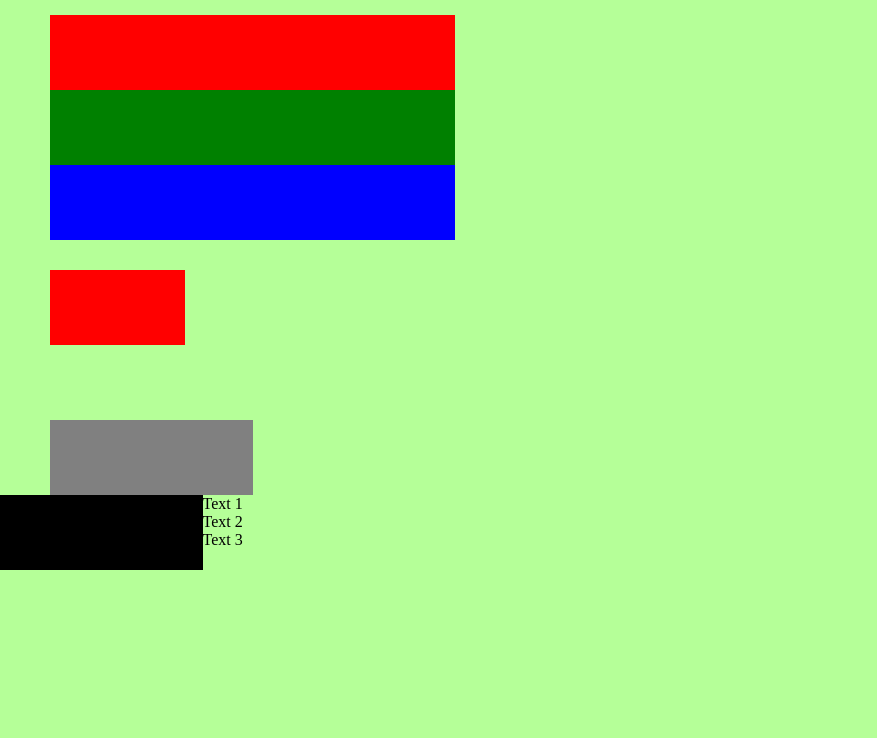
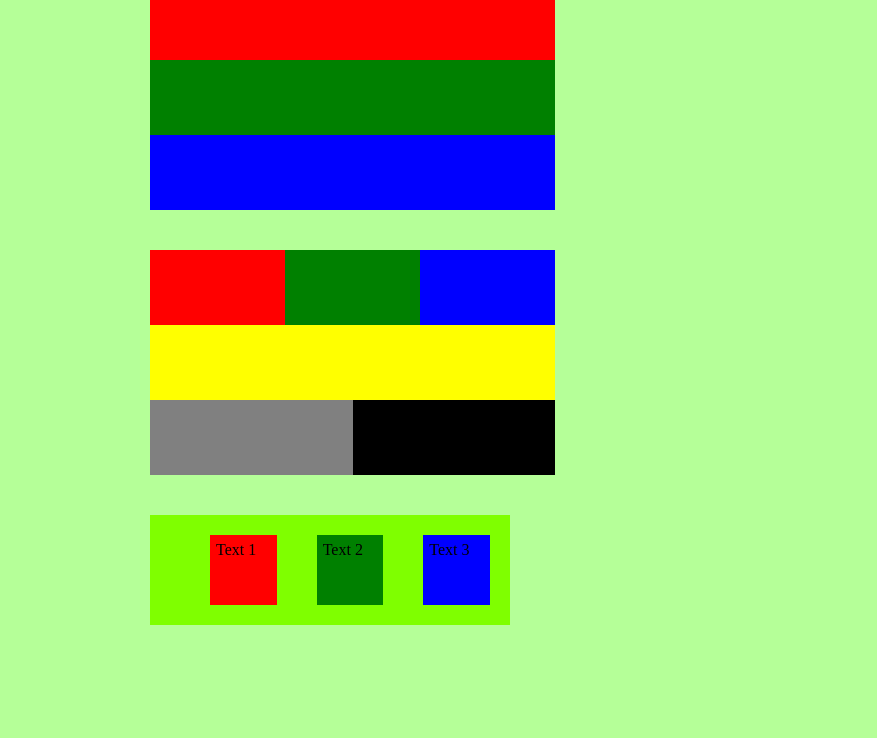
Before and after one commit to VladHolovin/lesson6, a plain HTML site: page index.html in a window 1280 px wide. Shown: the part 62-800 px from the top of the page, without its empty margins (0-877 px from the left). Drawn offline with Linux system fonts and the light colour scheme.

Commit message:
Third commit

```diff
--- a/css/style.css
+++ b/css/style.css
@@ -18,61 +18,91 @@ body{
 }
 .red {
     background-color: red;
-    margin-top: 30px;
+    margin-top: 0px;
 }
 .green{
     background-color: green;
 }
 .blue{
     background-color: blue;
+    margin-bottom: 40px;
 }
-.block1 {
+.block {
     height: 75px;
     width: 405px;
+    margin-left: 150px;
 }
 .red1{
-    height: 75px;
-    width:135px;
-    margin-top: 30px;
+
     background-color: red;
-    margin-left: 50px;
+
 }
 .green1{
-    height: 75px;
-    width:135px;
-    margin-top: 30px;
+
     background-color: green;
-    display: inline;
+
 
 }
 .blue1{
-    height: 75px;
-    width:135px;
-    margin-top: 30px;
+
     background-color:blue;
-    display: inline;
+
 
 }
-.block3 {
+.main-block-top{
+    width: 135px;
+    height: 75px;
+}
+.block1{
+    margin-left: 150px;
+    display: flex;
+}
+.yellow{
     background-color: yellow;
+    margin-left: 150px;
+    width: 405px;
     height: 75px;
-    width:405px;
-    margin-left: 50px;
+
+}
+.grey{
+   background-color: gray;
+}
+.black{
+    background-color: black;
 }
 .block2{
+    margin-left: 150px;
+    display: flex;
+}
+.main-block-bottom{
+    width: 202.5px;
     height: 75px;
-    width:405px;
 }
-.grey{
-    height: 75px;
-    width:202.5px;
-    background-color: grey;
-    margin-left: 50px;
+.footer{
+    background-color: chartreuse;
+    display: flex;
+    padding: 20px;
+    margin-left: 150px;
+    width: 360px;
+    margin-top: 40px;
 }
-.black{
-    height: 75px;
-    width:202.5px;
-    background-color: black;
-    float:left ;
-
+.green2{
+    background-color:green;
+    margin-left: 40px;
 }
+.blue2{
+    background-color:blue;
+    margin-left: 40px;
+}
+.red2{
+    background-color:red;
+    margin-left: 40px;
+}
+.footer-block{
+    height: 70px;
+    width: 150px;
+}
+p{
+    text-align: left;
+    padding: 6px;
+}
```
